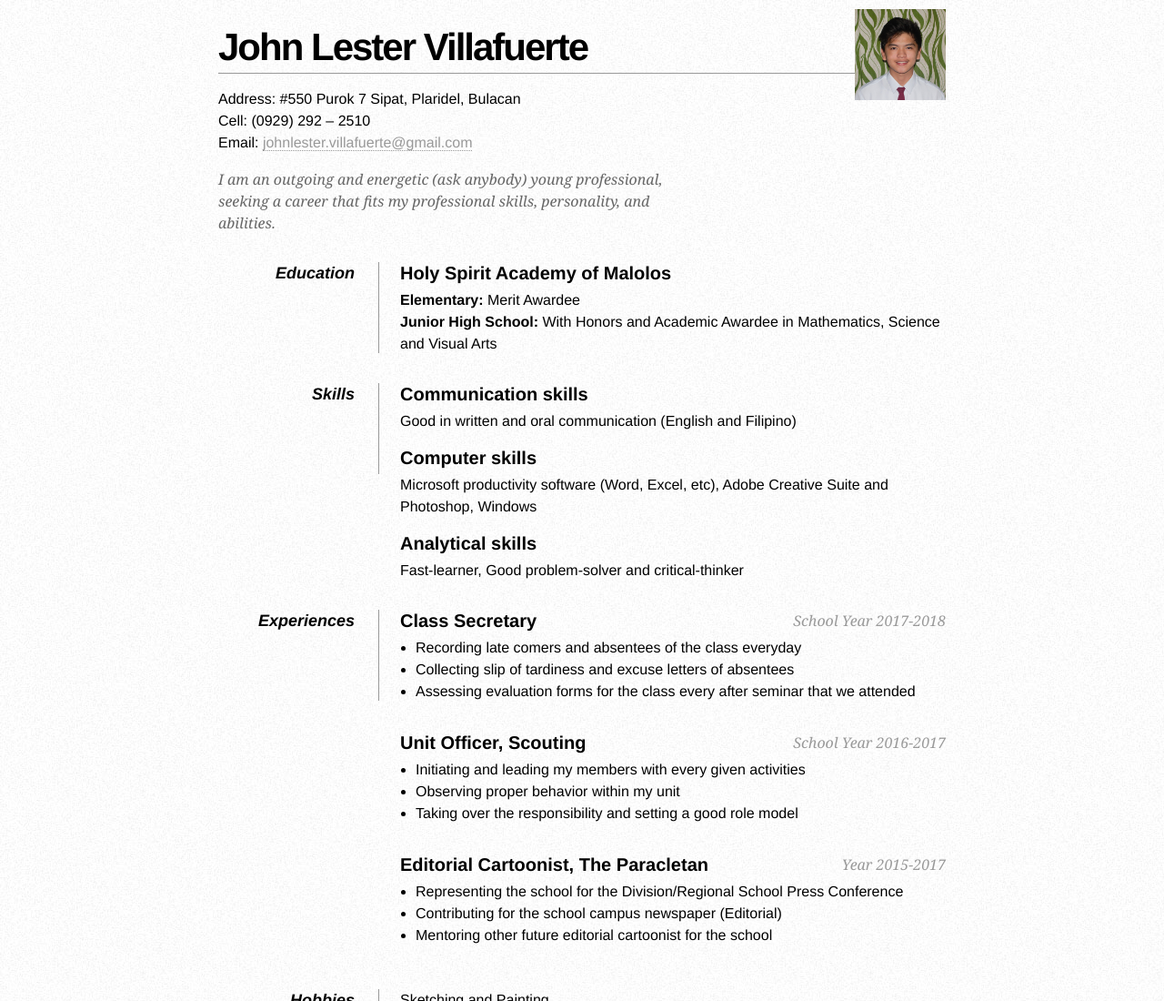
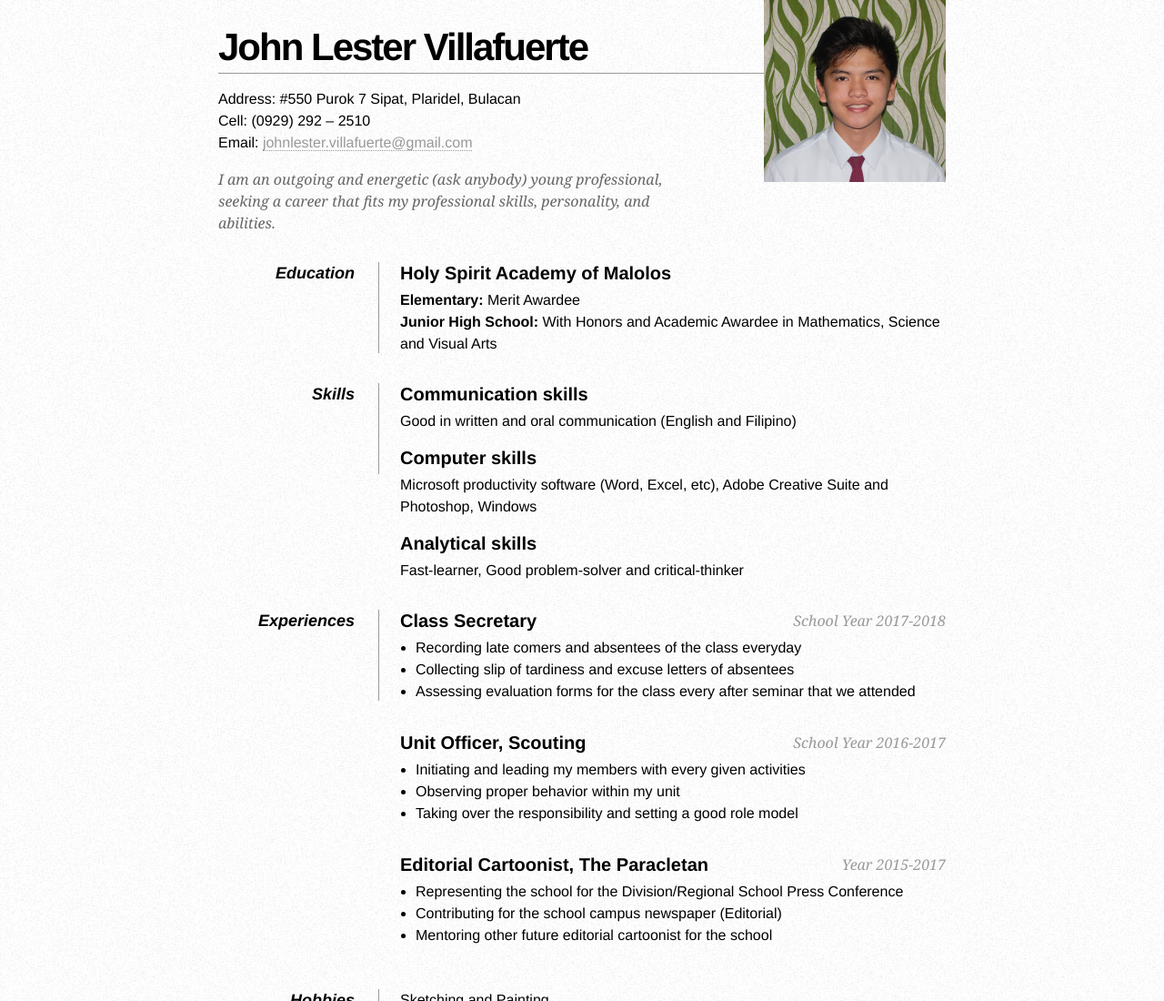
Before and after one commit to lestervillafuerte/lestervillafuerte.github.io, a plain HTML site: page index.html in a window 1280 px wide. Shown: the top 1100 px of the page at 91% size. Drawn offline with Linux system fonts and the light colour scheme.

Commit message:
Update index.html

```diff
--- a/index.html
+++ b/index.html
@@ -12,7 +12,7 @@
         body { font: 16px Helvetica, Sans-Serif; line-height: 24px; background: url(noise.jpg); }
         .clear { clear: both; }
         #page-wrap { width: 800px; margin: 40px auto 60px; }
-        #pic { float: right; length: 100px; width: 100px; margin: -30px 0 0 0; }
+        #pic { float: right; length: 200px; width: 200px; margin: -40px 0 0 0; }
         h1 { margin: 0 0 16px 0; padding: 0 0 16px 0; font-size: 42px; font-weight: bold; letter-spacing: -2px; border-bottom: 1px solid #999; }
         h2 { font-size: 20px; margin: 0 0 6px 0; position: relative; }
         h2 span { position: absolute; bottom: 0; right: 0; font-style: italic; font-family: Georgia, Serif; font-size: 16px; color: #999; font-weight: normal; }
```
